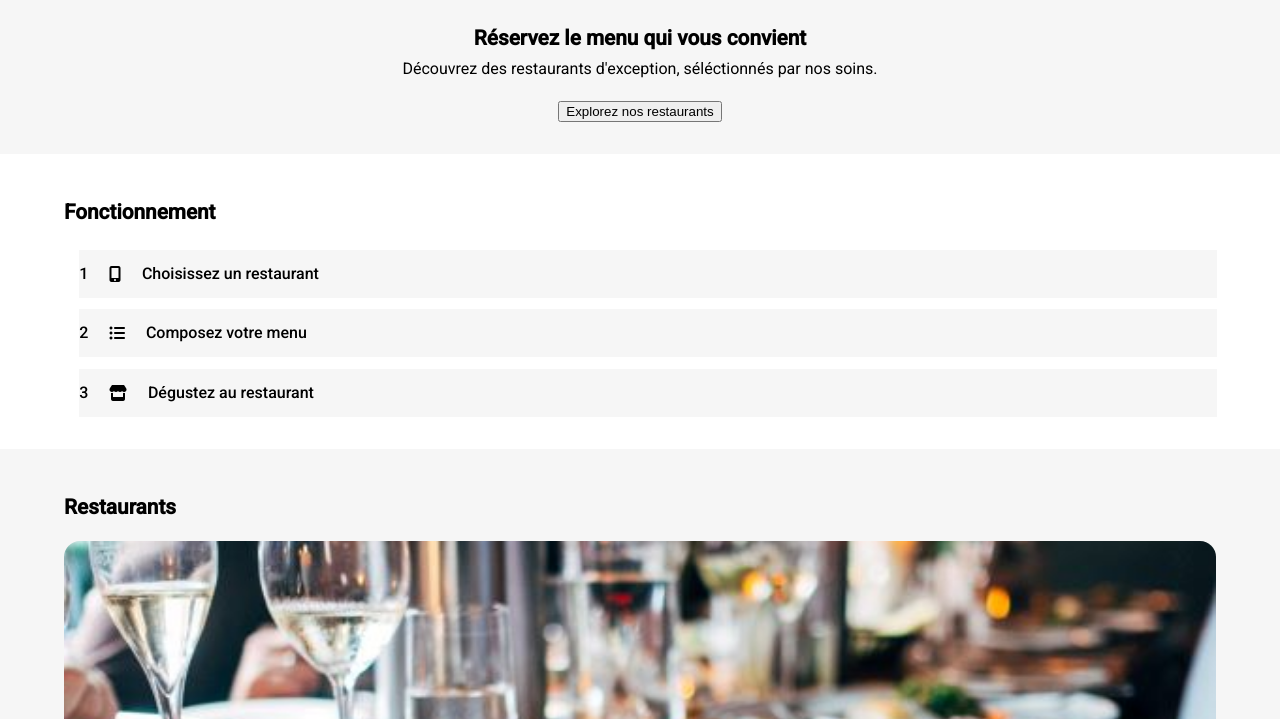
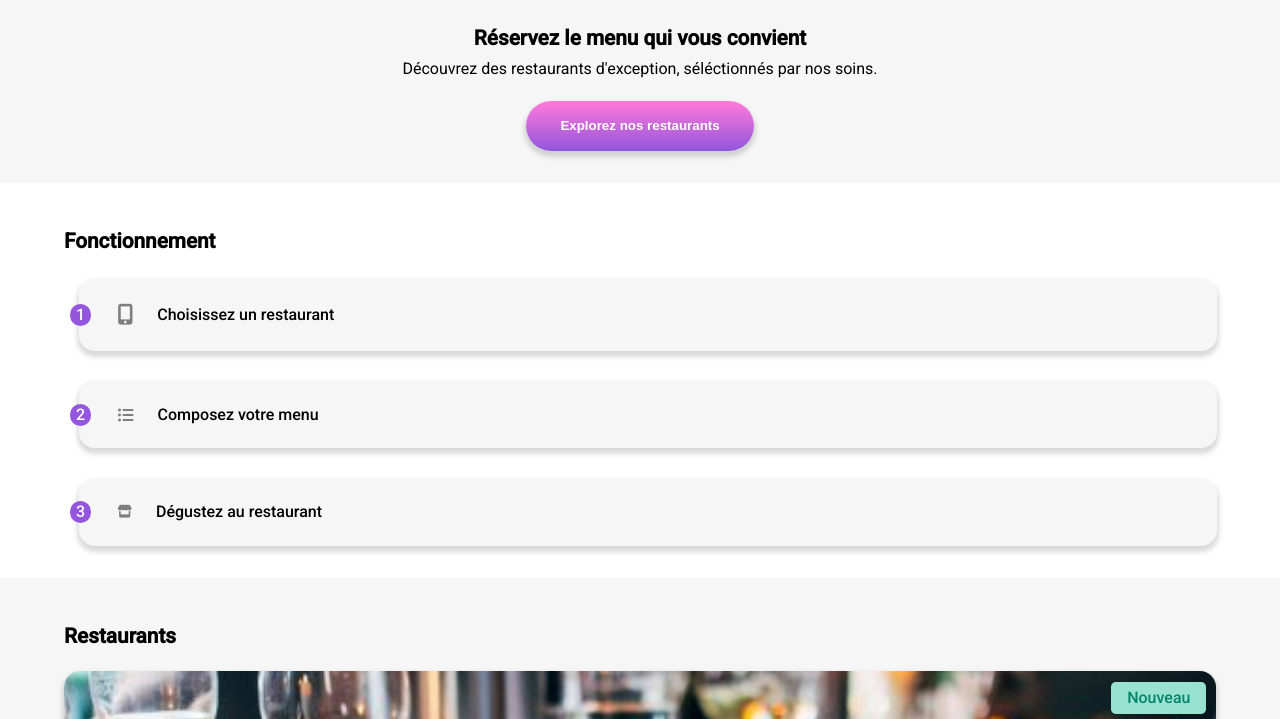
Before and after one commit to OlivierCos/Frontend-Environment-HTML5-SCSS, a plain HTML site: page index.html in a window 1280 px wide. Shown: the part 81-800 px from the top of the page. Drawn offline with Linux system fonts and the light colour scheme; a web font is replaced by a local one.

Commit message:
Adding button CSS

```diff
--- a/index.html
+++ b/index.html
@@ -28,7 +28,7 @@
             <div class="explorer_description">
                 <h1>Réservez le menu qui vous convient</h1>
                 <h2>Découvrez des restaurants d'exception, séléctionnés par nos soins.</h2>
-                <button type="button" class="btn explorer_btn">Explorez nos restaurants</button>
+                <button type="button" class="btn">Explorez nos restaurants</button>
             </div>
         </section>
         <section class="running">
@@ -38,17 +38,17 @@
             <div class="running_main">
                 <div class="running_container">
                     <div class="running_container_number">1</div>
-                    <i class="fas fa-mobile-alt running_icon" aria-hidden="true"></i>
+                    <i class="fas fa-mobile-alt" aria-hidden="true"></i>
                     <p class="running_container_description">Choisissez un restaurant</p>
                 </div>
                 <div class="running_container">
                     <div class="running_container_number">2</div>
-                    <i class="fas fa-list-ul running_icon" aria-hidden="true"></i>
+                    <i class="fas fa-list-ul" aria-hidden="true"></i>
                     <p class="running_container_description">Composez votre menu</p>
                 </div>
                 <div class="running_container">
                     <div class="running_container_number">3</div>
-                    <i class="fas fa-store running_icon" aria-hidden="true"></i>
+                    <i class="fas fa-store" aria-hidden="true"></i>
                     <p class="running_container_description">Dégustez au restaurant</p>
                 </div>
             </div>
@@ -60,6 +60,7 @@
             <div class="restaurant_intro_cards">
                 <article class="restaurant_intro_article">
                     <a href="la-palette-du-gout.html">
+                        <div class="restaurant_intro_article_new">Nouveau</div>
                         <div class="restaurant_intro_article_img">
                             <img src="ressources/images/restaurants/la-palette-du-gout.jpg" alt="La palette du goût">
                         </div>
@@ -75,6 +76,7 @@
                 </article>
                 <article class="restaurant_intro_article">
                     <a href="la-note-enchantee.html">
+                        <div class="restaurant_intro_article_new">Nouveau</div>
                         <div class="restaurant_intro_article_img">
                             <img src="ressources/images/restaurants/la-note-enchantee.jpg" alt="La note enchantée">
                         </div>
--- /dev/null
+++ b/sass/libs/button.scss
@@ -0,0 +1,17 @@
+.btn {
+    width: 14.2rem;
+    height: 3.1rem;
+    border-radius: 3rem;
+    border-style: none;
+    color: #fff;
+    font-weight: 600;
+    cursor: pointer;
+    background: $colour-gradient2;
+    box-shadow: $box-shadow;
+    transition: 0.5s;
+    &:hover {
+        transform: scale(1.08);
+        opacity: 0.7;
+        box-shadow: $box-shadow-darker;
+    }
+}
--- a/sass/libs/variables.scss
+++ b/sass/libs/variables.scss
@@ -3,6 +3,7 @@ $color-secondary: #FF79DA;
 $color-tertiary: #99E2D0;
 $color-background: #f6f6f6;
 $color-gradient: linear-gradient($color-primary, $color-secondary);
+$color-gradient2: linear-gradient($color-secondary,$color-primary);
 
-$box-shadow: 0px 3px 3px 5px rgba(0,0,0,0.20);
+$box-shadow: 0px 4px 5px 2px rgba(0, 0, 0, 0.15);
 $box-shadow-darker: 0px 3px 3px 5px rgba(0,0,0,0.40);
--- a/sass/style.scss
+++ b/sass/style.scss
@@ -1,6 +1,7 @@
 @import "libs/reset.scss";
 @import "libs/variables.scss";
 @import "libs/keyframes.scss";
+@import "libs/button.scss";
 
 /***Minireset Ending here***/
 
@@ -87,19 +88,42 @@ a {
   margin-left: 1rem;
 }
 .running_container {
+  position: relative;
   width: 90%;
   display: flex;
   flex-direction: row;
   align-items: center;
-  padding: 1rem 0;
-  margin: 0.7rem auto 0 auto;
+  padding: 1.6rem 0 1.9rem 0;
+  margin: 0.7rem auto 1rem auto;
   background-color: $color-background;
+  border-radius: 1rem;
+  box-shadow: $box-shadow;
   font-weight: 500;
+  &_number{
+    color: #fff;
+    background: $color-primary;
+    left: -0.6rem;
+    position: absolute;
+    padding: 0.2rem 0.4rem;
+  border-radius: 1rem;
+  }
   & i {
-    padding: 0 1.3rem;
+    padding: 0 1.5rem 0 2.4rem;
+    color: #7e7e7e;
+  }
+  & .fa-store{
+    font-size: 0.8rem;
+  }
+  & .fa-mobile-alt{
+    font-size: 1.3rem;
+  }
+  &:hover{
+    background: #f5edff;
+  }
+  &:hover i{
+    color: $color-primary;
   }
 }
-
 .restaurant_intro {
   background-color: $color-background;
   padding-bottom: 2rem;
@@ -116,8 +140,20 @@ a {
 }
 
 .restaurant_intro_article {
+  position: relative;
   margin-bottom: 1.3rem;
-
+  box-shadow: $box-shadow;
+  border-radius: 1rem;
+  &_new{
+    position: absolute;
+    font-weight: 600;
+    color: #008766;
+    background: $color-tertiary;
+    padding: 0.5rem 1rem;
+    border-radius: 0.3rem;
+    right: 0.6rem;
+    top: 0.7rem;
+  }
   & img {
     object-fit: cover;
     width: 100%;
@@ -275,6 +311,11 @@ footer {
   }
 }
 
+.order_btn{
+  margin: 2rem 0;
+  display: block;
+}
+
 .footer_restau {
   margin-top: 55vw;
 }
```
Also changed, not shown: style.css.
